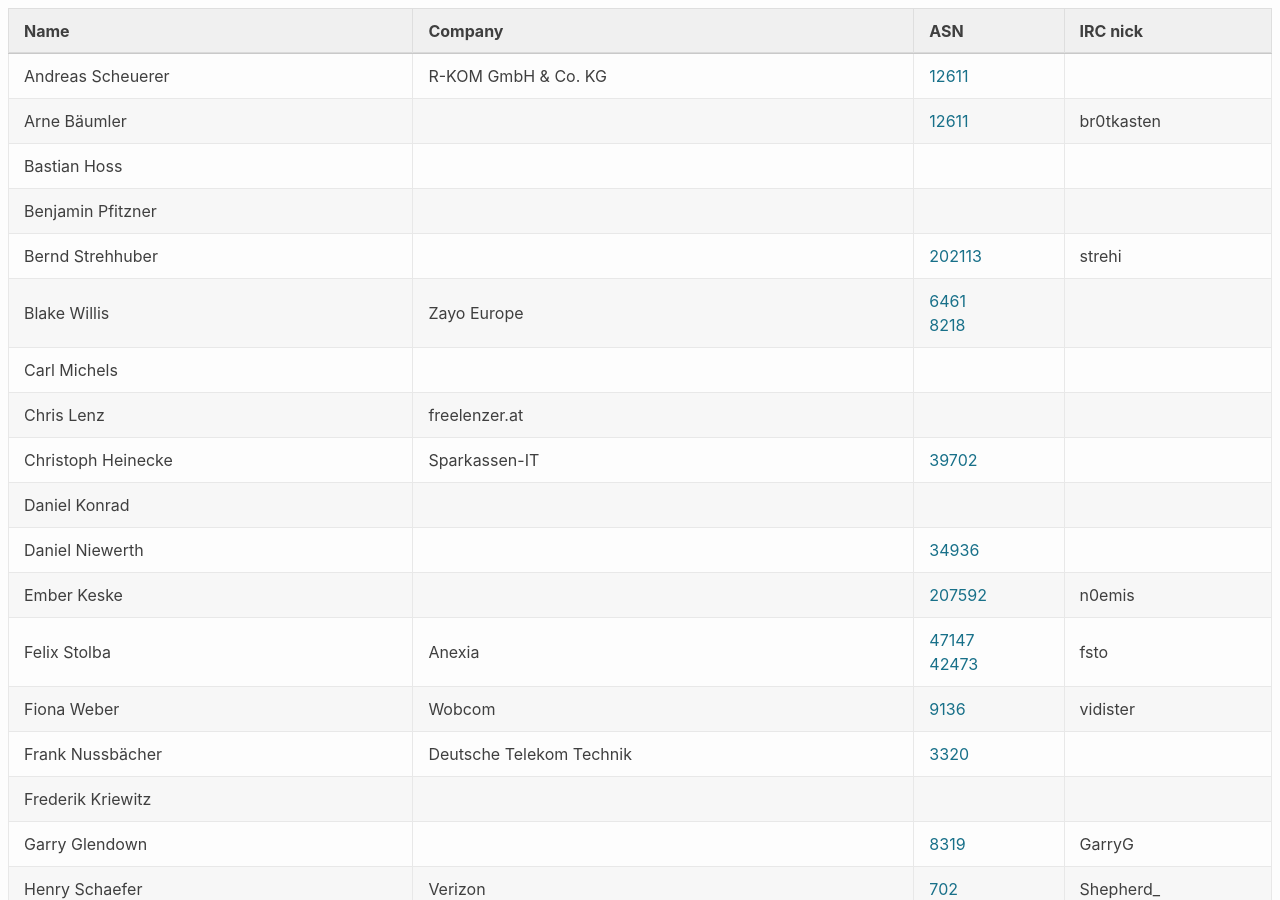
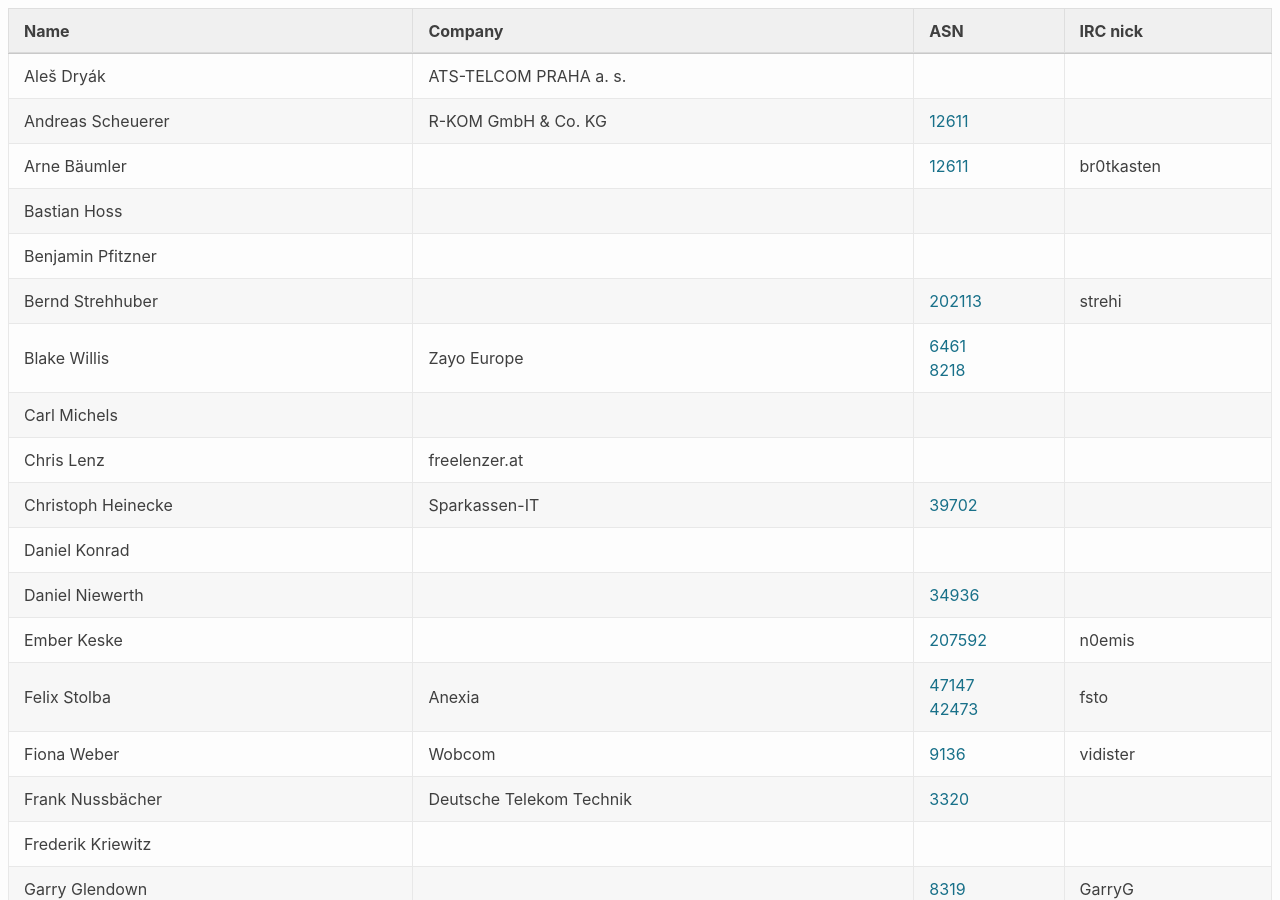
Before and after one commit to denog/pretix-attendeelist, a Jekyll site: the page built from meetup2022_01/index.markdown, in a window 1280 px wide and 900 px high. Built offline with Jekyll 4.4.1, drawn with Linux system fonts in a browser that asks for light colours.

Commit message:
Latest data: Tue Feb  8 06:12:55 UTC 2022

```diff
--- a/_data/attendees_denog_meetup_2022-01.json
+++ b/_data/attendees_denog_meetup_2022-01.json
@@ -1,4 +1,10 @@
 [
+  {
+    "name": "Aleš Dryák",
+    "company": "ATS-TELCOM PRAHA a. s.",
+    "irc": null,
+    "asn": null
+  },
   {
     "name": "Andreas Scheuerer",
     "company": "R-KOM GmbH & Co. KG",
```
